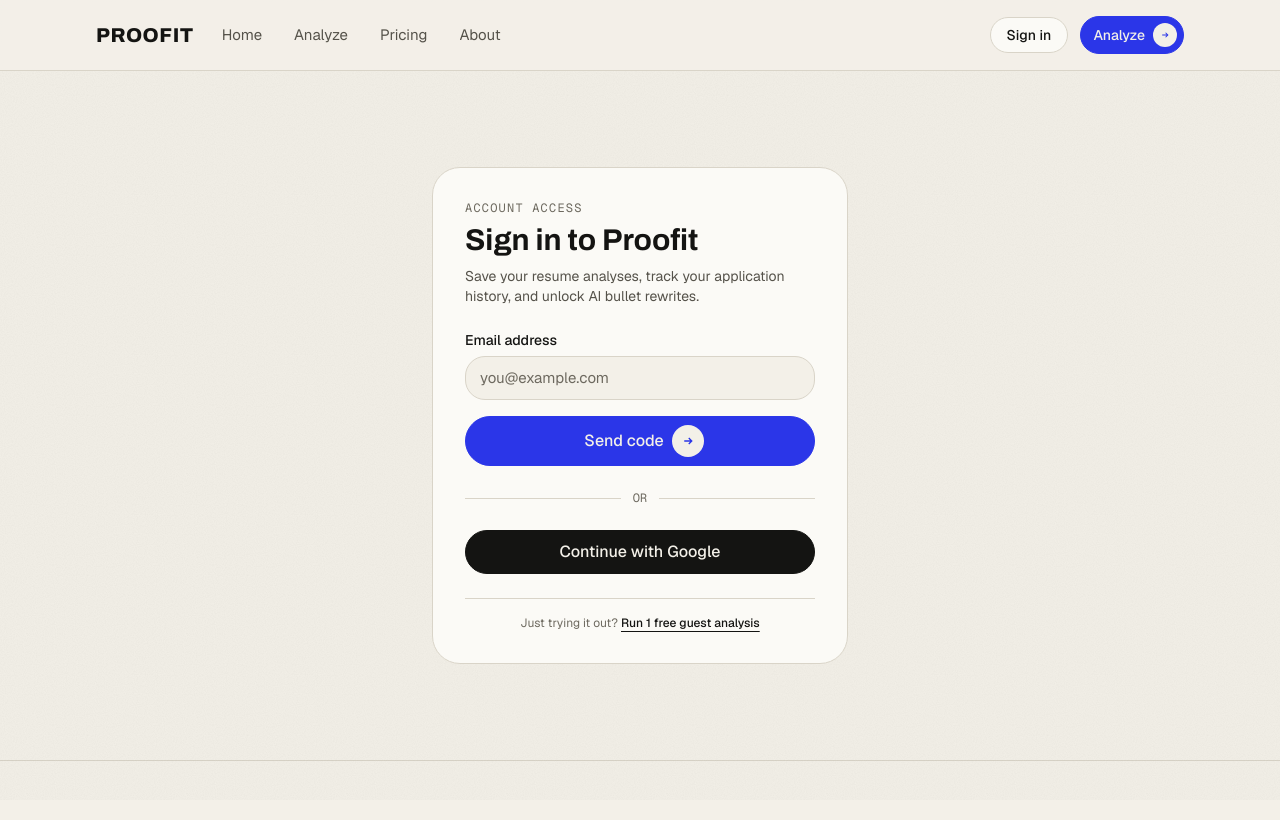
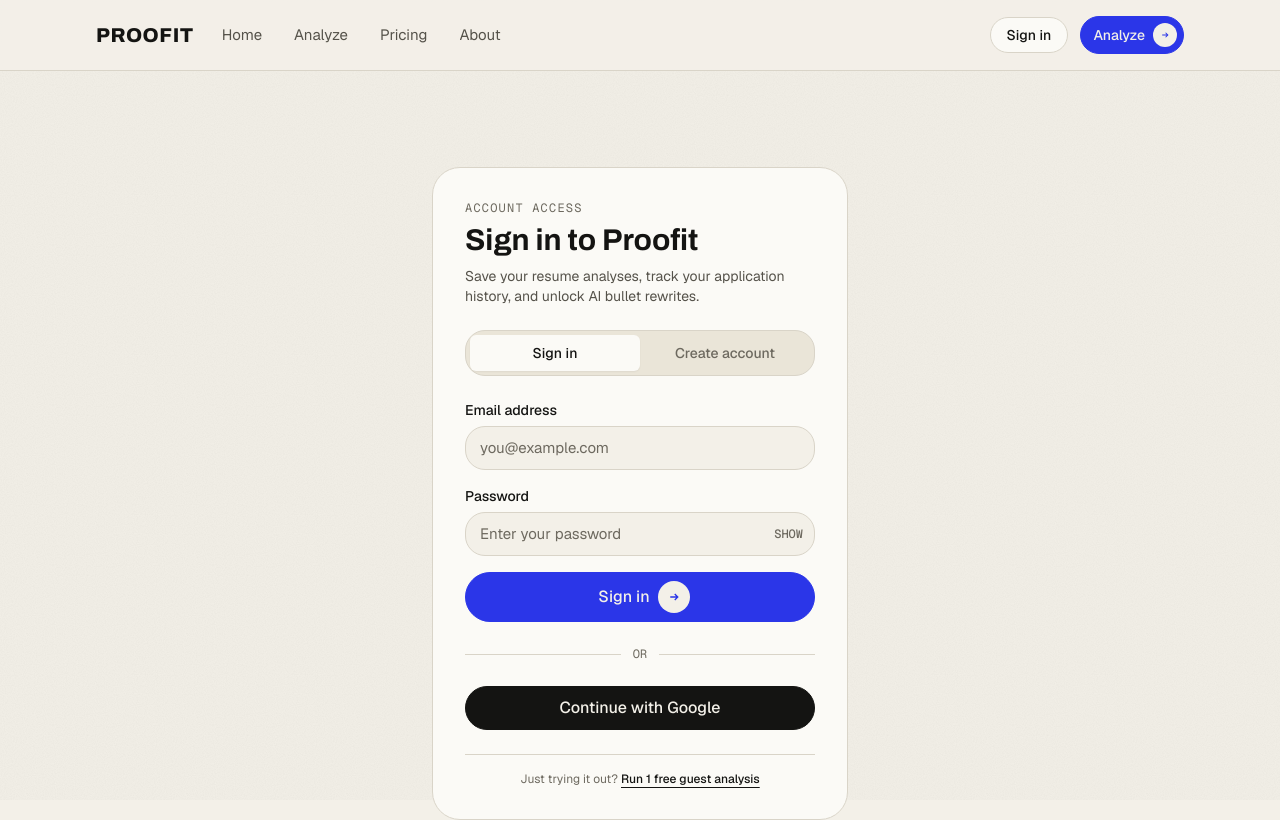
Before and after one commit to DyDavid/proofit, a Next.js app in the folder web/: page /login in a window 1280 px wide. Shown: the top 820 px of the page. Built offline with nearby package versions, Linux system fonts and the light colour scheme.

Commit message:
feat(auth): replace email OTP with email and password sign-in/sign-up

```diff
--- a/web/app/(auth)/login/page.tsx
+++ b/web/app/(auth)/login/page.tsx
@@ -29,18 +29,26 @@
       : undefined;
 
   if (status === 429 || msg.includes("rate limit") || msg.includes("too many") || msg.includes("security purposes")) {
-    return "Too many attempts, wait a minute before trying again.";
+    return "Too many attempts. Please wait a minute before trying again.";
   }
-  if (msg.includes("expired")) {
-    return "That verification code has expired. Click Resend code to get a new 6-digit code.";
+  if (msg.includes("invalid login credentials") || msg.includes("invalid credentials")) {
+    return "Invalid email or password. Please check your credentials or create an account.";
   }
-  if (msg.includes("invalid") || msg.includes("token")) {
-    return "Invalid verification code. Please check the 6-digit code and try again.";
+  if (msg.includes("email not confirmed")) {
+    return "Email not confirmed yet. Check your inbox or disable 'Confirm email' in your Supabase Auth settings.";
+  }
+  if (msg.includes("already registered") || msg.includes("already exists")) {
+    return "An account with this email already exists. Please sign in instead.";
+  }
+  if (msg.includes("password should be") || msg.includes("least 6 characters")) {
+    return "Password must be at least 6 characters.";
   }
   if (msg.includes("fetch") || msg.includes("network")) {
     return "Network error. Please check your internet connection and try again.";
   }
-  return "Could not complete sign-in. Please try again.";
+  return err && typeof err === "object" && "message" in err && typeof err.message === "string"
+    ? err.message
+    : "Could not complete authentication. Please try again.";
 }
 
 const EMAIL_RE = /^[^\s@]+@[^\s@]+\.[^\s@]+$/;
@@ -51,12 +59,12 @@
   const nextPath = sanitizeNextPath(searchParams.get("next"));
   const oauthError = searchParams.get("error");
 
-  const [step, setStep] = React.useState<"email" | "code">("email");
+  const [mode, setMode] = React.useState<"signin" | "signup">("signin");
   const [email, setEmail] = React.useState("");
-  const [code, setCode] = React.useState("");
+  const [password, setPassword] = React.useState("");
+  const [showPassword, setShowPassword] = React.useState(false);
   const [loading, setLoading] = React.useState(false);
   const [googleLoading, setGoogleLoading] = React.useState(false);
-  const [cooldown, setCooldown] = React.useState(0);
   const [captchaToken, setCaptchaToken] = React.useState<string | null>(null);
   const [captchaReset, setCaptchaReset] = React.useState(0);
   const turnstileEnabled = isTurnstileConfigured();
@@ -65,23 +73,7 @@
   );
   const [info, setInfo] = React.useState<string | null>(null);
 
-  const codeInputRef = React.useRef<HTMLInputElement | null>(null);
-
-  React.useEffect(() => {
-    if (step === "code") {
-      requestAnimationFrame(() => codeInputRef.current?.focus());
-    }
-  }, [step]);
-
-  React.useEffect(() => {
-    if (cooldown <= 0) return;
-    const timer = window.setInterval(() => {
-      setCooldown((prev) => (prev <= 1 ? 0 : prev - 1));
-    }, 1000);
-    return () => window.clearInterval(timer);
-  }, [cooldown]);
-
-  async function handleSendCode(e: React.FormEvent) {
+  async function handleSubmit(e: React.FormEvent) {
     e.preventDefault();
     setError(null);
     setInfo(null);
@@ -89,6 +81,11 @@
     const trimmedEmail = email.trim();
     if (!EMAIL_RE.test(trimmedEmail)) {
       setError("Please enter a valid email address.");
+      return;
+    }
+
+    if (password.length < 6) {
+      setError("Password must be at least 6 characters.");
       return;
     }
 
@@ -107,93 +104,54 @@
 
     setLoading(true);
     try {
-      const { error: otpError } = await supabase.auth.signInWithOtp({
+      if (mode === "signin") {
+        const { error: signInError } = await supabase.auth.signInWithPassword({
           email: trimmedEmail,
+          password,
           options: {
-          shouldCreateUser: true,
             captchaToken: captchaToken ?? undefined,
           },
         });
         setCaptchaReset((n) => n + 1);
-      if (otpError) {
-        setError(mapAuthError(otpError));
-        return;
-      }
-      setEmail(trimmedEmail);
-      setCode("");
-      setStep("code");
-      setCooldown(60);
-      setInfo(`We sent a 6-digit verification code to ${trimmedEmail}.`);
-    } catch (err) {
-      setError(mapAuthError(err));
-    } finally {
-      setLoading(false);
-    }
-  }
-
-  async function handleVerifyCode(e: React.FormEvent) {
-    e.preventDefault();
-    setError(null);
-
-    const cleanCode = code.replace(/\D/g, "");
-    if (cleanCode.length !== 6) {
-      setError("Please enter the 6-digit verification code from your email.");
-      return;
-    }
-
-    const supabase = createClient();
-    if (!supabase) {
-      setError("Supabase Auth is not configured yet.");
-      return;
-    }
-
-    setLoading(true);
-    try {
-      const { error: verifyError } = await supabase.auth.verifyOtp({
-        email,
-        token: cleanCode,
-        type: "email",
-      });
-      if (verifyError) {
-        setError(mapAuthError(verifyError));
+        if (signInError) {
+          setError(mapAuthError(signInError));
           return;
         }
         router.push(nextPath);
         router.refresh();
-    } catch (err) {
-      setError(mapAuthError(err));
-    } finally {
-      setLoading(false);
-    }
-  }
-
-  async function handleResendCode() {
-    if (cooldown > 0 || loading) return;
-    setError(null);
-    setInfo(null);
-
-    const supabase = createClient();
-    if (!supabase) {
-      setError("Supabase Auth is not configured yet.");
-      return;
-    }
-
-    setLoading(true);
-    try {
-      const { error: otpError } = await supabase.auth.signInWithOtp({
-        email,
+      } else {
+        const redirectTo = `${window.location.origin}/auth/callback?next=${encodeURIComponent(nextPath)}`;
+        const { data, error: signUpError } = await supabase.auth.signUp({
+          email: trimmedEmail,
+          password,
           options: {
-          shouldCreateUser: true,
+            emailRedirectTo: redirectTo,
             captchaToken: captchaToken ?? undefined,
           },
         });
         setCaptchaReset((n) => n + 1);
-      if (otpError) {
-        setError(mapAuthError(otpError));
+        if (signUpError) {
+          setError(mapAuthError(signUpError));
           return;
         }
-      setCooldown(60);
-      setInfo(`Sent a new 6-digit code to ${email}.`);
+
+        if (data.user && Array.isArray(data.user.identities) && data.user.identities.length === 0) {
+          setMode("signin");
+          setError("An account with this email already exists. Please sign in with your password.");
+          return;
+        }
+
+        if (data.session) {
+          router.push(nextPath);
+          router.refresh();
+          return;
+        }
+
+        setMode("signin");
+        setInfo(
+          "Account created! If email confirmation is enabled on your Supabase project, check your inbox or disable 'Confirm email' in Supabase Auth settings to sign in immediately.",
+        );
+      }
     } catch (err) {
       setError(mapAuthError(err));
     } finally {
@@ -236,13 +194,45 @@
             Account access
           </p>
           <h1 className="mt-1.5 font-serif text-3xl font-bold text-ink">
-            {step === "email" ? "Sign in to Proofit" : "Enter your 6-digit code"}
+            {mode === "signin" ? "Sign in to Proofit" : "Create your account"}
           </h1>
           <p className="mt-2 text-sm text-ink-2">
-            {step === "email"
-              ? "Save your resume analyses, track your application history, and unlock AI bullet rewrites."
-              : `Enter the 6-digit code sent to ${email}. It expires in 10 minutes.`}
+            Save your resume analyses, track your application history, and unlock AI bullet rewrites.
           </p>
+        </div>
+
+        {/* Mode Switcher Tabs */}
+        <div className="mb-6 grid grid-cols-2 rounded-control border border-rule bg-paper-2 p-1">
+          <button
+            type="button"
+            onClick={() => {
+              setMode("signin");
+              setError(null);
+              setInfo(null);
+            }}
+            className={`rounded-[6px] py-2 text-sm font-medium transition-all ${
+              mode === "signin"
+                ? "bg-surface-raised text-ink shadow-xs"
+                : "text-ink-3 hover:text-ink"
+            }`}
+          >
+            Sign in
+          </button>
+          <button
+            type="button"
+            onClick={() => {
+              setMode("signup");
+              setError(null);
+              setInfo(null);
+            }}
+            className={`rounded-[6px] py-2 text-sm font-medium transition-all ${
+              mode === "signup"
+                ? "bg-surface-raised text-ink shadow-xs"
+                : "text-ink-3 hover:text-ink"
+            }`}
+          >
+            Create account
+          </button>
         </div>
 
         {error ? (
@@ -260,9 +250,8 @@
           </div>
         ) : null}
 
-        {step === "email" ? (
         <div className="grid gap-5">
-            <form onSubmit={handleSendCode} className="grid gap-4" noValidate>
+          <form onSubmit={handleSubmit} className="grid gap-4" noValidate>
             <div className="grid gap-1.5">
               <label htmlFor="login-email" className="text-sm font-medium text-ink">
                 Email address
@@ -282,13 +271,42 @@
               />
             </div>
 
+            <div className="grid gap-1.5">
+              <label htmlFor="login-password" className="text-sm font-medium text-ink">
+                Password
+              </label>
+              <div className="relative flex items-center">
+                <input
+                  id="login-password"
+                  type={showPassword ? "text" : "password"}
+                  autoComplete={mode === "signin" ? "current-password" : "new-password"}
+                  required
+                  minLength={6}
+                  value={password}
+                  onChange={(e) => {
+                    setPassword(e.target.value);
+                    setError(null);
+                  }}
+                  placeholder={mode === "signin" ? "Enter your password" : "At least 6 characters"}
+                  className="min-h-11 w-full rounded-control border border-rule bg-paper pl-3.5 pr-16 text-[15px] text-ink placeholder:text-ink-3"
+                />
+                <button
+                  type="button"
+                  onClick={() => setShowPassword((prev) => !prev)}
+                  className="absolute right-3 font-mono text-xs font-medium text-ink-3 hover:text-ink"
+                >
+                  {showPassword ? "HIDE" : "SHOW"}
+                </button>
+              </div>
+            </div>
+
             <TurnstileWidget
               onVerify={setCaptchaToken}
               resetSignal={captchaReset}
             />
 
             <Button type="submit" size="md" icon="arrow" loading={loading} className="w-full">
-                Send code
+              {mode === "signin" ? "Sign in" : "Create account"}
             </Button>
           </form>
 
@@ -309,75 +327,6 @@
             Continue with Google
           </Button>
         </div>
-        ) : (
-          <form onSubmit={handleVerifyCode} className="grid gap-4" noValidate>
-            <div className="grid gap-1.5">
-              <label htmlFor="login-otp" className="text-sm font-medium text-ink">
-                6-digit verification code
-              </label>
-              <input
-                ref={codeInputRef}
-                id="login-otp"
-                type="text"
-                inputMode="numeric"
-                pattern="[0-9]*"
-                autoComplete="one-time-code"
-                maxLength={6}
-                value={code}
-                onChange={(e) => {
-                  const digitsOnly = e.target.value.replace(/\D/g, "").slice(0, 6);
-                  setCode(digitsOnly);
-                  setError(null);
-                }}
-                onPaste={(e) => {
-                  const pasted = e.clipboardData.getData("text").replace(/\D/g, "").slice(0, 6);
-                  if (pasted) {
-                    e.preventDefault();
-                    setCode(pasted);
-                    setError(null);
-                  }
-                }}
-                placeholder="123456"
-                className="min-h-12 w-full rounded-control border border-rule bg-paper px-4 text-center font-mono text-2xl tracking-[0.35em] text-ink placeholder:text-ink-3"
-              />
-            </div>
-
-            <Button
-              type="submit"
-              size="md"
-              icon="arrow"
-              loading={loading}
-              disabled={code.length !== 6}
-              className="w-full"
-            >
-              Verify
-            </Button>
-
-            <div className="mt-2 flex flex-wrap items-center justify-between gap-2 text-sm">
-              <button
-                type="button"
-                onClick={handleResendCode}
-                disabled={cooldown > 0 || loading}
-                className="font-medium text-accent disabled:cursor-not-allowed disabled:text-ink-3"
-              >
-                {cooldown > 0 ? `Resend code (${cooldown}s)` : "Resend code"}
-              </button>
-
-              <button
-                type="button"
-                onClick={() => {
-                  setStep("email");
-                  setCode("");
-                  setError(null);
-                  setInfo(null);
-                }}
-                className="text-ink-2 underline underline-offset-4 hover:text-ink"
-              >
-                Change email
-              </button>
-            </div>
-          </form>
-        )}
 
         <p className="mt-6 border-t border-rule pt-4 text-center text-xs text-ink-3">
           Just trying it out?{" "}
```
Lines whose indentation alone changed are shown as unchanged.
